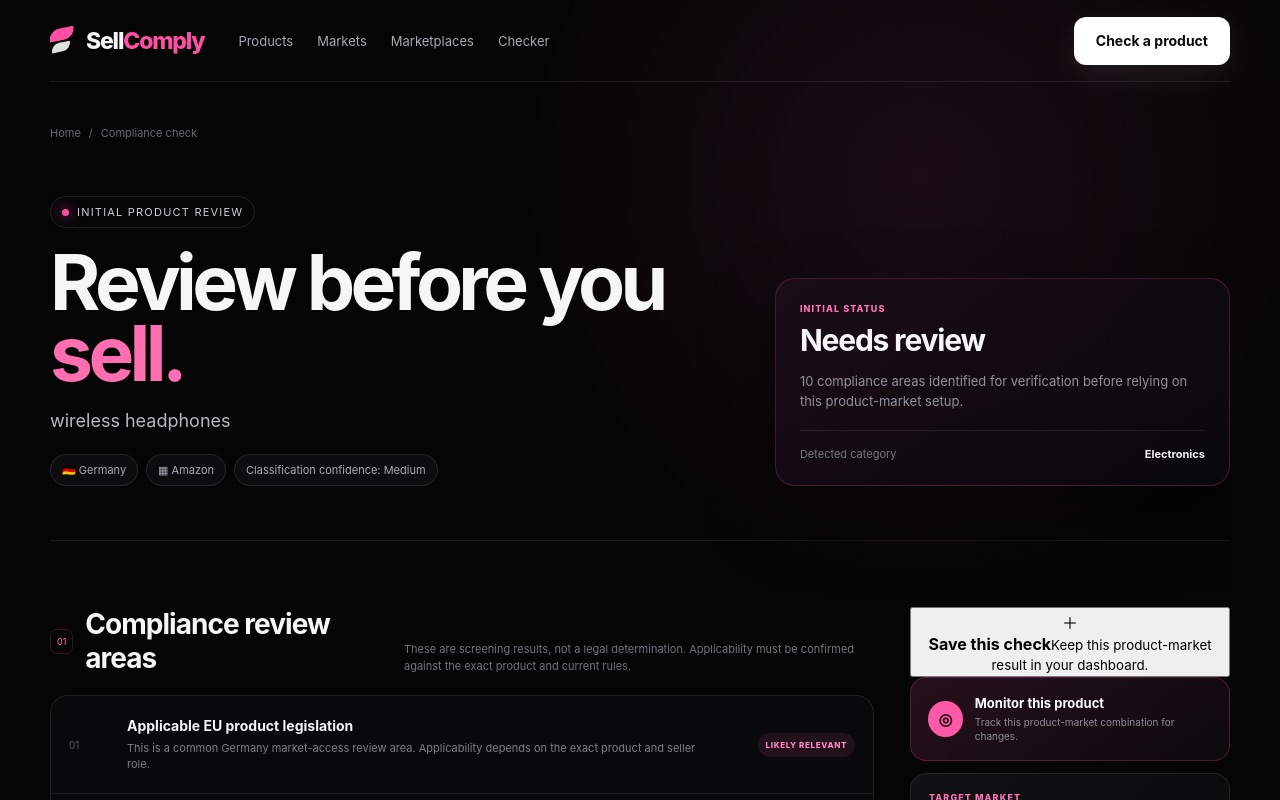
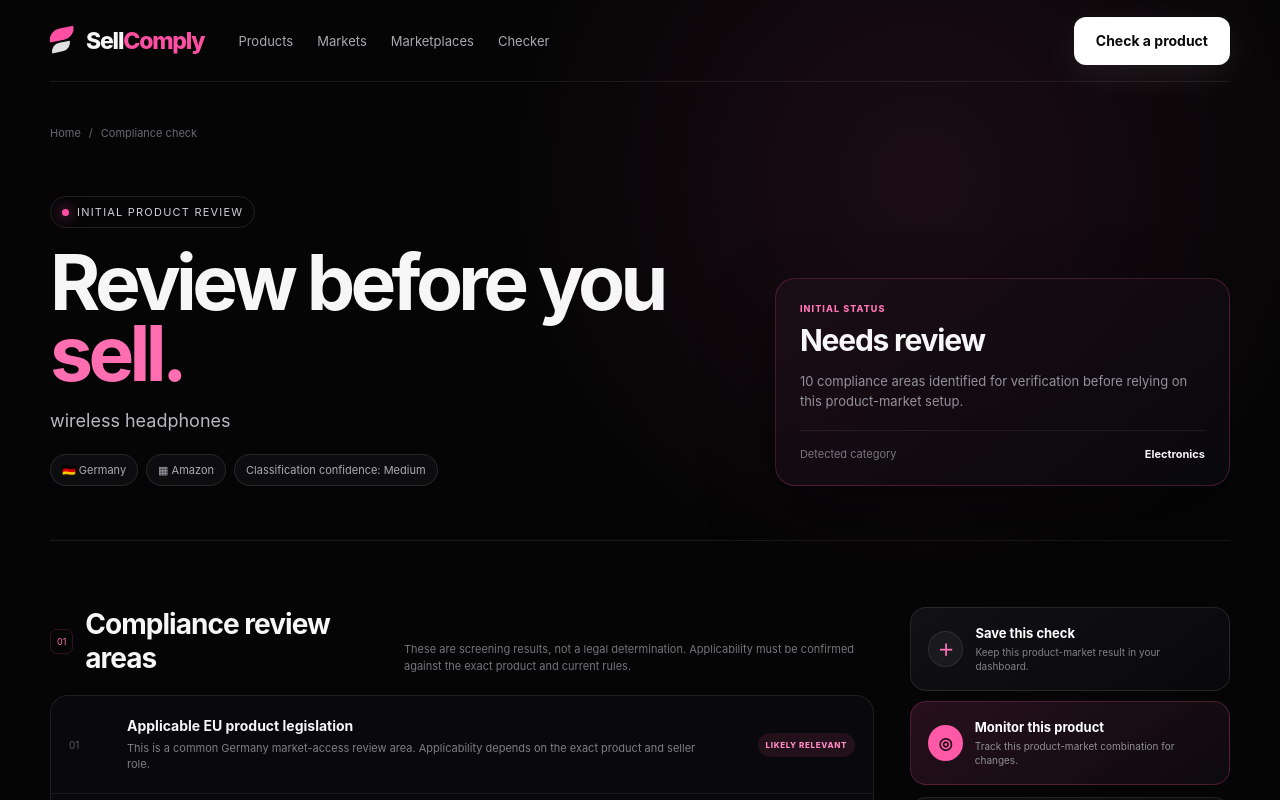
Before and after one commit to SviatF/sell-comply, a Next.js app: page /check in a window 1280 px wide. Shown: the top 800 px of the page. Built offline with nearby package versions, Linux system fonts and the light colour scheme.

Commit message:
Style save and monitor actions

```diff
--- a/app/styles/checker.css
+++ b/app/styles/checker.css
@@ -17,3 +17,8 @@
 .check-legal{max-width:800px;margin:36px auto 0;text-align:center;color:#55555f;font-size:10px;line-height:1.6}
 @media(max-width:900px){.check-result-hero{grid-template-columns:1fr}.check-layout{grid-template-columns:1fr}.check-side{grid-template-columns:1fr 1fr}.monitor-button{grid-column:1/-1}.action-plan-grid{grid-template-columns:1fr 1fr}.check-next{display:block}.check-market-links{margin-top:24px}}
 @media(max-width:600px){.check-main{width:calc(100% - 28px);padding-top:28px}.check-result-hero h1{font-size:50px}.check-section-head{display:block}.check-section-head>p{margin-top:10px}.review-row{grid-template-columns:30px 1fr}.review-status{grid-column:2;justify-self:start}.check-side,.action-plan-grid,.check-source-list{grid-template-columns:1fr}.check-next{padding:24px}.check-market-links{grid-template-columns:1fr}.check-query{white-space:normal}}
+
+.check-action-buttons{display:grid;gap:10px}
+.save-check-button{width:100%;text-align:left;border:1px solid rgba(255,255,255,.1);border-radius:16px;background:linear-gradient(145deg,#111114,#09090b);color:#fff;padding:17px;display:flex;gap:12px;align-items:center;cursor:pointer}
+.save-check-button>span{width:36px;height:36px;border-radius:50%;display:grid;place-items:center;background:#1a1a1e;border:1px solid rgba(255,255,255,.09);color:#ff72b4;font-weight:900}
+.save-check-button strong,.save-check-button small{display:block}.save-check-button strong{font-size:13px}.save-check-button small{color:#80808a;font-size:10px;margin-top:4px;line-height:1.4}.save-check-button.saved{border-color:rgba(131,232,167,.18)}.save-check-button.saved>span{background:#91e8ae;color:#07150e}
```
